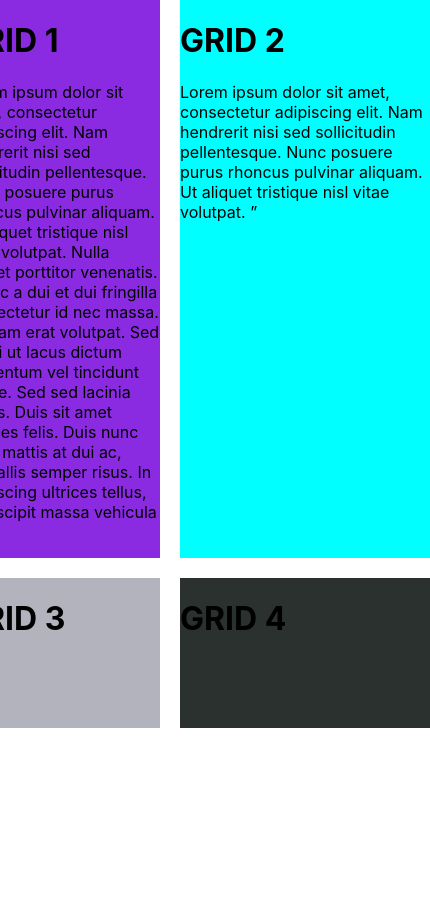
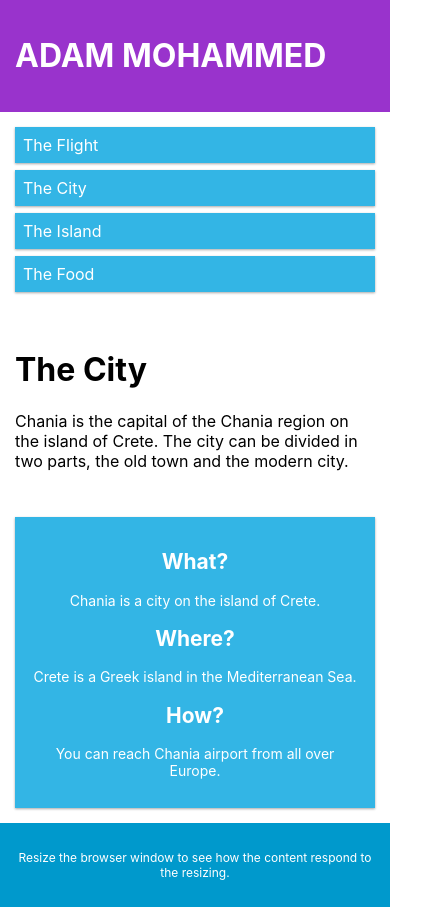
Before and after one commit to adamekissa/myshop, a React app: page / in a window 390 px wide. Shown: the whole page, 430 px wide, since content can reach past the window. Before the commit the page ends 844 px from the top, so only its background shows below. Built offline with nearby package versions, Linux system fonts and the light colour scheme.

Commit message:
Responsive page added

```diff
--- /dev/null
+++ b/src/Pages/About/About.css
@@ -0,0 +1,95 @@
+* {
+    box-sizing: border-box;
+  }
+
+  .row::after {
+    content: "";
+    clear: both;
+    display: table;
+  }
+
+  [class*="col-"] {
+    float: left;
+    padding: 15px;
+  }
+
+  html {
+    font-family: "Lucida Sans", sans-serif;
+  }
+
+  .header {
+    background-color: #9933cc;
+    color: #ffffff;
+    padding: 15px;
+  }
+
+  .menu ul {
+    list-style-type: none;
+    margin: 0;
+    padding: 0;
+  }
+
+  .menu li {
+    padding: 8px;
+    margin-bottom: 7px;
+    background-color: #33b5e5;
+    color: #ffffff;
+    box-shadow: 0 1px 3px rgba(0,0,0,0.12), 0 1px 2px rgba(0,0,0,0.24);
+  }
+
+  .menu li:hover {
+    background-color: #0099cc;
+  }
+
+  .aside {
+    background-color: #33b5e5;
+    padding: 15px;
+    color: #ffffff;
+    text-align: center;
+    font-size: 14px;
+    box-shadow: 0 1px 3px rgba(0,0,0,0.12), 0 1px 2px rgba(0,0,0,0.24);
+  }
+
+  .footer {
+    background-color: #0099cc;
+    color: #ffffff;
+    text-align: center;
+    font-size: 12px;
+    padding: 15px;
+  }
+
+  /* For mobile phones: */
+  [class*="col-"] {
+    width: 100%;
+  }
+
+  @media only screen and (min-width: 600px) {
+    /* For tablets: */
+    .col-s-1 {width: 8.33%;}
+    .col-s-2 {width: 16.66%;}
+    .col-s-3 {width: 25%;}
+    .col-s-4 {width: 33.33%;}
+    .col-s-5 {width: 41.66%;}
+    .col-s-6 {width: 50%;}
+    .col-s-7 {width: 58.33%;}
+    .col-s-8 {width: 66.66%;}
+    .col-s-9 {width: 75%;}
+    .col-s-10 {width: 83.33%;}
+    .col-s-11 {width: 91.66%;}
+    .col-s-12 {width: 100%;}
+  }
+  @media only screen and (min-width: 768px) {
+    /* For desktop: */
+    .col-1 {width: 8.33%;}
+    .col-2 {width: 16.66%;}
+    .col-3 {width: 25%;}
+    .col-4 {width: 33.33%;}
+    .col-5 {width: 41.66%;}
+    .col-6 {width: 50%;}
+    .col-7 {width: 58.33%;}
+    .col-8 {width: 66.66%;}
+    .col-9 {width: 75%;}
+    .col-10 {width: 83.33%;}
+    .col-11 {width: 91.66%;}
+    .col-12 {width: 100%;}
+  }
--- a/src/Pages/About/index.js
+++ b/src/Pages/About/index.js
@@ -0,0 +1,45 @@
+import "./About.css"
+
+
+function About(){
+    return(
+        <div>
+            <div class="header">
+  <h1>ADAM MOHAMMED</h1>
+</div>
+
+<div class="row">
+  <div class="col-3 col-s-3 menu">
+    <ul>
+      <li>The Flight</li>
+      <li>The City</li>
+      <li>The Island</li>
+      <li>The Food</li>
+    </ul>
+  </div>
+
+  <div class="col-6 col-s-9">
+    <h1>The City</h1>
+    <p>Chania is the capital of the Chania region on the island of Crete. The city can be divided in two parts, the old town and the modern city.</p>
+  </div>
+
+  <div class="col-3 col-s-12">
+    <div class="aside">
+      <h2>What?</h2>
+      <p>Chania is a city on the island of Crete.</p>
+      <h2>Where?</h2>
+      <p>Crete is a Greek island in the Mediterranean Sea.</p>
+      <h2>How?</h2>
+      <p>You can reach Chania airport from all over Europe.</p>
+    </div>
+  </div>
+</div>
+
+<div class="footer">
+  <p>Resize the browser window to see how the content respond to the resizing.</p>
+</div>
+        </div>
+    )
+}
+
+export default About;
--- a/src/Pages/Home/Home.css
+++ b/src/Pages/Home/Home.css
@@ -5,26 +5,23 @@
     grid-gap: 20px;
     justify-content: center;
     align-content: center;
+    height: 100vh;
 }
 
 .grid1 {
     background-color: blueviolet;
-    /* grid-column-start: 1;
-    grid-column-end: 3; */
+    grid-column-start: 1;
+    grid-column-end: 3;
 }
 
 .grid2 {
     background-color: aqua;
-    /* grid-row-start: 2;
-    grid-row-end: 4; */
+    grid-row-start: 2;
+    grid-row-end: 5;
 }
 
 .grid3 {
     background-color: rgb(179, 179, 190);
-    /* grid-row-start: 2;
-    grid-row-end: 4; */
+    grid-row-start: 2;
+    grid-row-end: 5;
 }
-
-.grid4 {
-    background-color: rgb(43, 49, 47);
-}
--- a/src/Pages/Home/index.js
+++ b/src/Pages/Home/index.js
@@ -26,7 +26,7 @@
                 </p>
             </div>
             <div className="grid3"><h1>GRID 3</h1> </div>
-            <div className="grid4"><h1>GRID 4</h1> </div>
+            {/* <div className="grid4"><h1>GRID 4</h1> </div> */}
         </div>
 )};
 export default Home;
--- a/src/index.js
+++ b/src/index.js
@@ -3,12 +3,14 @@
 import './index.css';
 import App from './Components/App/App';
 import Home from './Pages/Home';
+import About from './Pages/About';
 import reportWebVitals from './reportWebVitals';
 
 ReactDOM.render(
   <React.StrictMode>
     {/* <App /> */}
-    <Home/>
+    {/* <Home/> */}
+    <About/>
   </React.StrictMode>,
   document.getElementById('root')
 );
```
